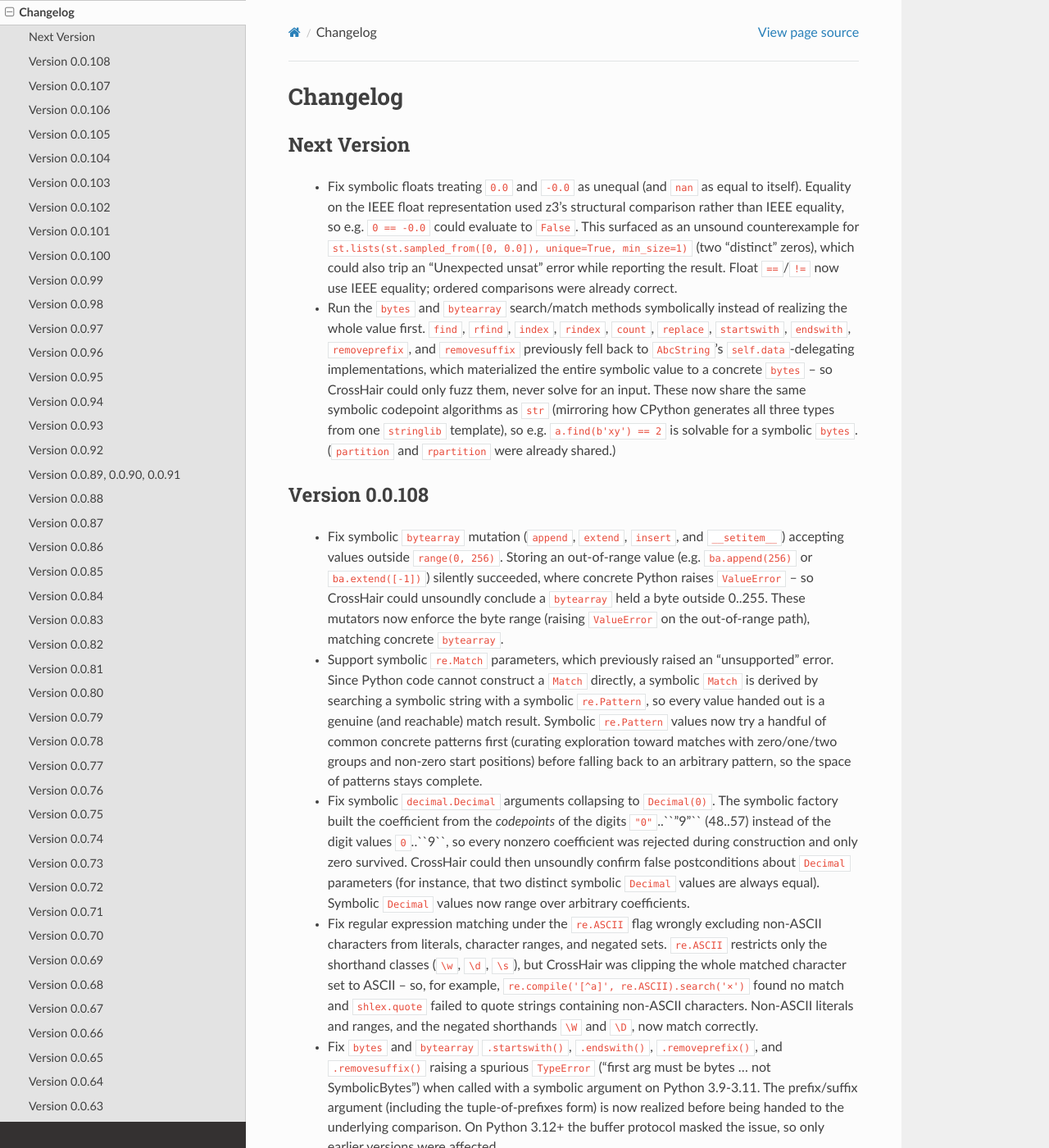
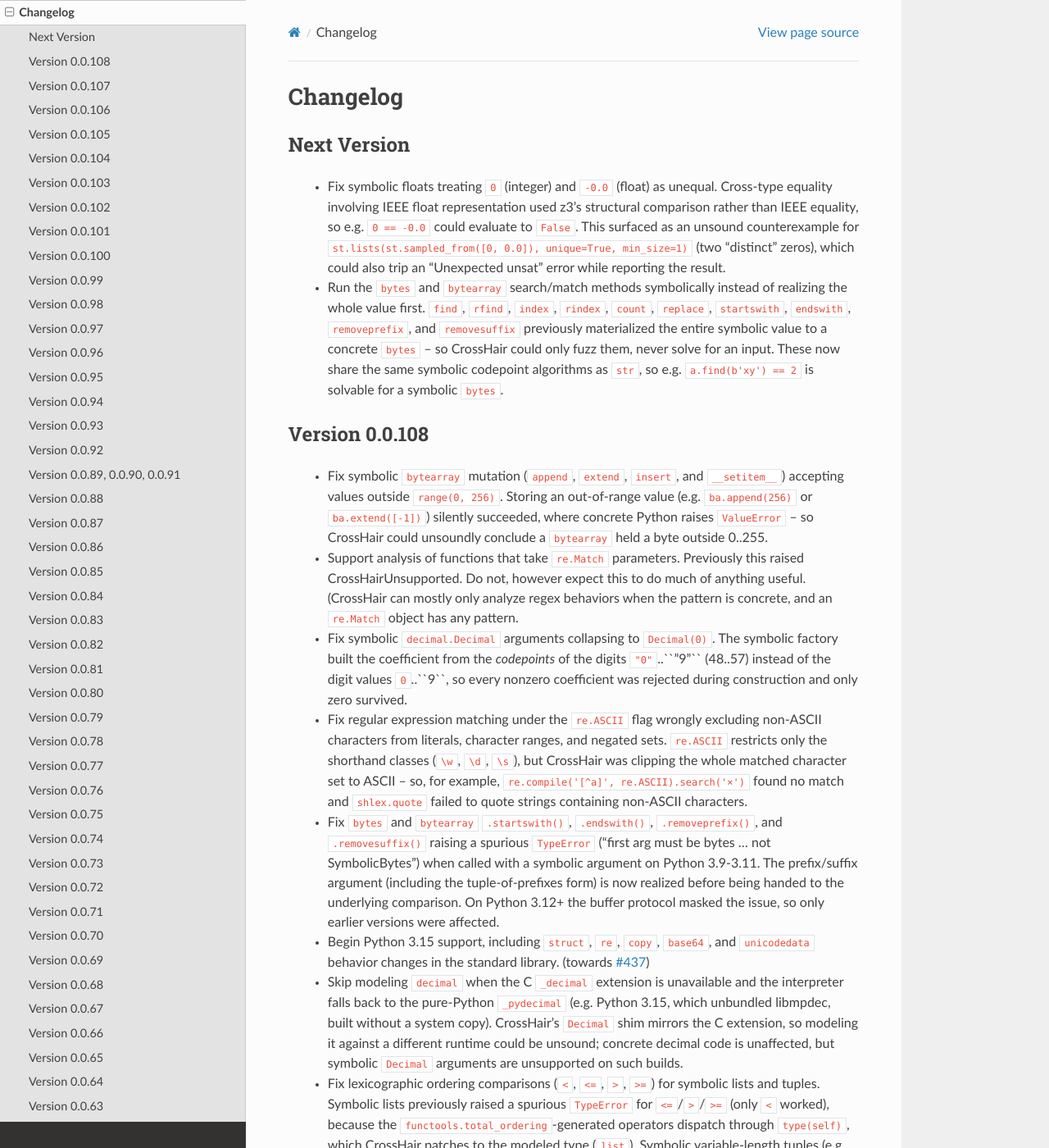
Before and after one commit to pschanely/CrossHair, a Sphinx documentation site: the page built from doc/source/changelog.rst, in a window 1280 px wide and 1400 px high. Shown: the whole window at 82% size. Built offline with Sphinx 7.4.7 and the Read the Docs theme 3.1.0, drawn with Linux system fonts in a browser that asks for light colours; the version number is read from the project's files by our own code.

Commit message:
Clarify/simplify changelog

```diff
--- a/doc/source/changelog.rst
+++ b/doc/source/changelog.rst
@@ -6,24 +6,20 @@
 Next Version
 ---------------
 
- * Fix symbolic floats treating ``0.0`` and ``-0.0`` as unequal (and ``nan`` as
-   equal to itself). Equality on the IEEE float representation used z3's structural
+ * Fix symbolic floats treating ``0`` (integer) and ``-0.0`` (float) as unequal.
+   Cross-type equality involving IEEE float representation used z3's structural
    comparison rather than IEEE equality, so e.g. ``0 == -0.0`` could evaluate to
    ``False``. This surfaced as an unsound counterexample for
    ``st.lists(st.sampled_from([0, 0.0]), unique=True, min_size=1)`` (two "distinct"
    zeros), which could also trip an "Unexpected unsat" error while reporting the
-   result. Float ``==``/``!=`` now use IEEE equality; ordered comparisons were
-   already correct.
+   result.
  * Run the ``bytes`` and ``bytearray`` search/match methods symbolically instead
    of realizing the whole value first. ``find``, ``rfind``, ``index``, ``rindex``,
    ``count``, ``replace``, ``startswith``, ``endswith``, ``removeprefix``, and
-   ``removesuffix`` previously fell back to ``AbcString``'s ``self.data``-delegating
-   implementations, which materialized the entire symbolic value to a concrete
+   ``removesuffix`` previously materialized the entire symbolic value to a concrete
    ``bytes`` -- so CrossHair could only fuzz them, never solve for an input. These
-   now share the same symbolic codepoint algorithms as ``str`` (mirroring how
-   CPython generates all three types from one ``stringlib`` template), so e.g.
-   ``a.find(b'xy') == 2`` is solvable for a symbolic ``bytes``. (``partition`` and
-   ``rpartition`` were already shared.)
+   now share the same symbolic codepoint algorithms as ``str``, so e.g.
+   ``a.find(b'xy') == 2`` is solvable for a symbolic ``bytes``.
 
 
 Version 0.0.108
@@ -33,33 +29,21 @@
    ``__setitem__``) accepting values outside ``range(0, 256)``. Storing an
    out-of-range value (e.g. ``ba.append(256)`` or ``ba.extend([-1])``) silently
    succeeded, where concrete Python raises ``ValueError`` -- so CrossHair could
-   unsoundly conclude a ``bytearray`` held a byte outside 0..255. These mutators
-   now enforce the byte range (raising ``ValueError`` on the out-of-range path),
-   matching concrete ``bytearray``.
- * Support symbolic ``re.Match`` parameters, which previously raised an
-   "unsupported" error. Since Python code cannot construct a ``Match`` directly,
-   a symbolic ``Match`` is derived by searching a symbolic string with a symbolic
-   ``re.Pattern``, so every value handed out is a genuine (and reachable) match
-   result. Symbolic ``re.Pattern`` values now try a handful of common concrete
-   patterns first (curating exploration toward matches with zero/one/two groups
-   and non-zero start positions) before falling back to an arbitrary pattern, so
-   the space of patterns stays complete.
+   unsoundly conclude a ``bytearray`` held a byte outside 0..255.
+ * Support analysis of functions that take ``re.Match`` parameters. Previously
+   this raised CrossHairUnsupported. Do not, however expect this to do much of
+   anything useful. (CrossHair can mostly only analyze regex behaviors when the
+   pattern is concrete, and an ``re.Match`` object has any pattern.
  * Fix symbolic ``decimal.Decimal`` arguments collapsing to ``Decimal(0)``. The
    symbolic factory built the coefficient from the *codepoints* of the digits
    ``"0"``..``"9"`` (48..57) instead of the digit values ``0``..``9``, so every
    nonzero coefficient was rejected during construction and only zero survived.
-   CrossHair could then unsoundly confirm false postconditions about ``Decimal``
-   parameters (for instance, that two distinct symbolic ``Decimal`` values are
-   always equal). Symbolic ``Decimal`` values now range over arbitrary
-   coefficients.
  * Fix regular expression matching under the ``re.ASCII`` flag wrongly excluding
    non-ASCII characters from literals, character ranges, and negated sets.
    ``re.ASCII`` restricts only the shorthand classes (``\w``, ``\d``, ``\s``),
    but CrossHair was clipping the whole matched character set to ASCII -- so, for
    example, ``re.compile('[^a]', re.ASCII).search('×')`` found no match and
    ``shlex.quote`` failed to quote strings containing non-ASCII characters.
-   Non-ASCII literals and ranges, and the negated shorthands ``\W`` and ``\D``,
-   now match correctly.
  * Fix ``bytes`` and ``bytearray`` ``.startswith()``, ``.endswith()``,
    ``.removeprefix()``, and ``.removesuffix()`` raising a spurious ``TypeError``
    ("first arg must be bytes ... not SymbolicBytes") when called with a symbolic
```
